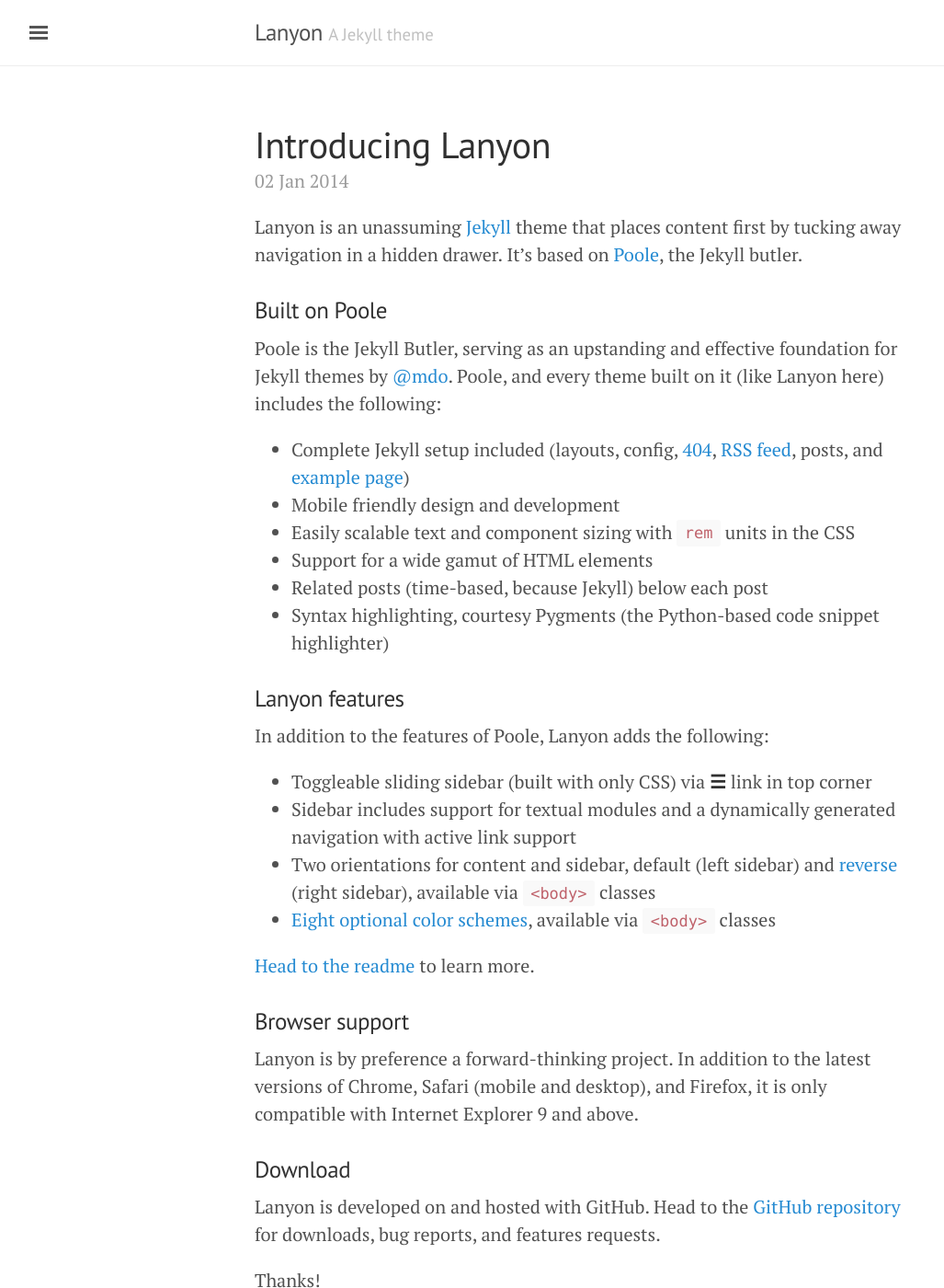
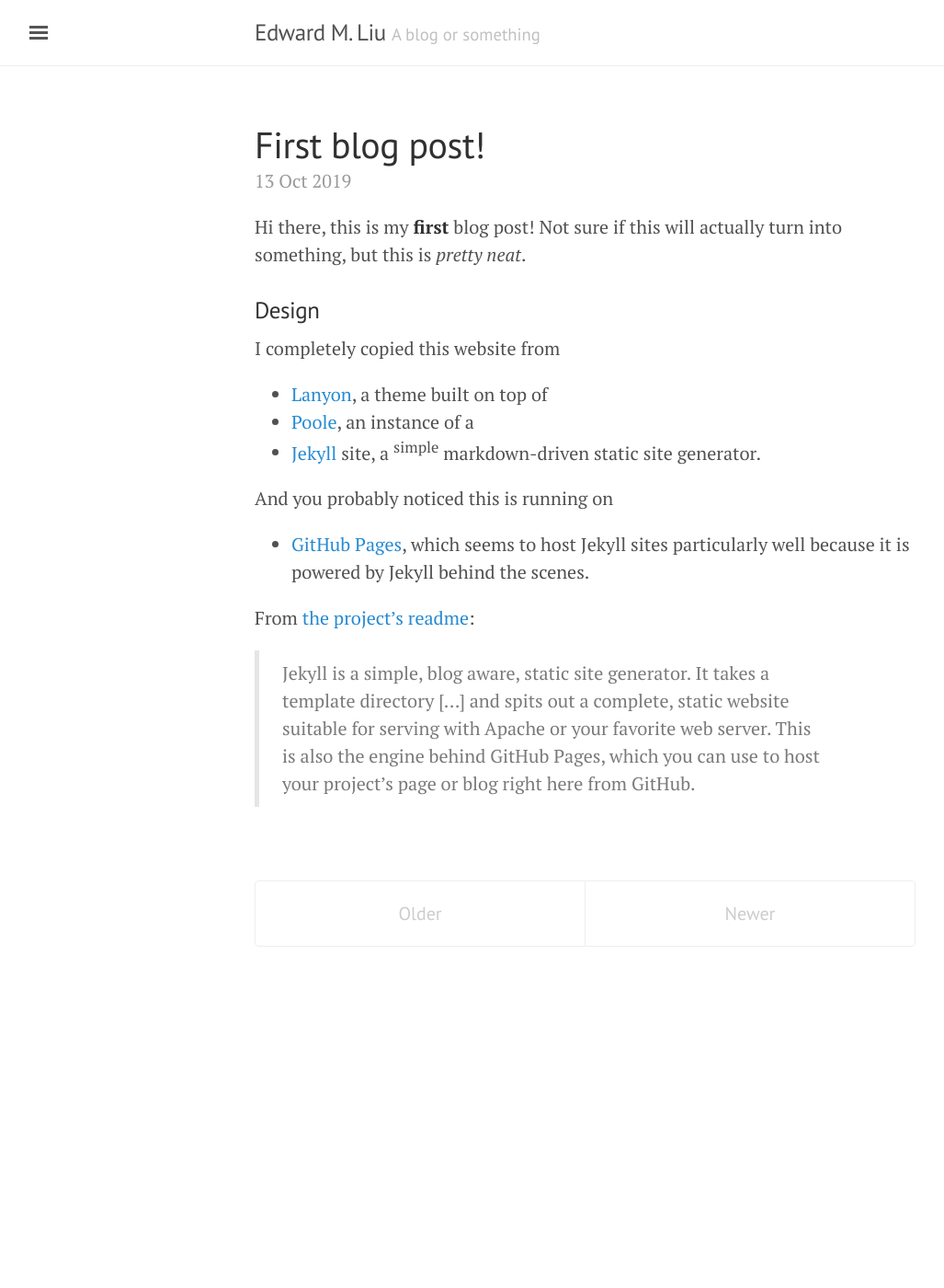
Before and after one commit to eml2170/eml2170.github.io, a Jekyll site: the page built from index.html, in a window 1280 px wide and 1400 px high. Shown: the whole window at 92% size, without its empty margins (3-1030 px from the left). Built offline with Jekyll 4.4.1, drawn with Linux system fonts in a browser that asks for light colours; the list of posts is cut into pages by our own code; some of the changed text lies outside the part shown.

Commit message:
first content

```diff
--- a/_config.yml
+++ b/_config.yml
@@ -7,8 +7,8 @@
 plugins: [jekyll-paginate]
 
 # Setup
-title:               Lanyon
-tagline:             'A Jekyll theme'
+title:               Edward M. Liu
+tagline:             'A blog or something'
 description:         'A reserved <a href="http://jekyllrb.com" target="_blank">Jekyll</a> theme that places the utmost gravity on content with a hidden drawer. Made by <a href="https://twitter.com/mdo" target="_blank">@mdo</a>.'
 url:                 http://lanyon.getpoole.com
 baseurl:             ''
--- a/_posts/2013-12-31-whats-jekyll.md
+++ /dev/null
@@ -1,12 +0,0 @@
----
-layout: post
-title: What's Jekyll?
----
-
-[Jekyll](http://jekyllrb.com) is a static site generator, an open-source tool for creating simple yet powerful websites of all shapes and sizes. From [the project's readme](https://github.com/mojombo/jekyll/blob/master/README.markdown):
-
-  > Jekyll is a simple, blog aware, static site generator. It takes a template directory [...] and spits out a complete, static website suitable for serving with Apache or your favorite web server. This is also the engine behind GitHub Pages, which you can use to host your project’s page or blog right here from GitHub.
-
-It's an immensely useful tool and one we encourage you to use here with Lanyon.
-
-Find out more by [visiting the project on GitHub](https://github.com/mojombo/jekyll).
--- a/_posts/2014-01-01-example-content.md
+++ /dev/null
@@ -1,122 +0,0 @@
----
-layout: post
-title: Example content
----
-
-
-<div class="message">
-  Howdy! This is an example blog post that shows several types of HTML content supported in this theme.
-</div>
-
-Cum sociis natoque penatibus et magnis <a href="#">dis parturient montes</a>, nascetur ridiculus mus. *Aenean eu leo quam.* Pellentesque ornare sem lacinia quam venenatis vestibulum. Sed posuere consectetur est at lobortis. Cras mattis consectetur purus sit amet fermentum.
-
-> Curabitur blandit tempus porttitor. Nullam quis risus eget urna mollis ornare vel eu leo. Nullam id dolor id nibh ultricies vehicula ut id elit.
-
-Etiam porta **sem malesuada magna** mollis euismod. Cras mattis consectetur purus sit amet fermentum. Aenean lacinia bibendum nulla sed consectetur.
-
-## Inline HTML elements
-
-HTML defines a long list of available inline tags, a complete list of which can be found on the [Mozilla Developer Network](https://developer.mozilla.org/en-US/docs/Web/HTML/Element).
-
-- **To bold text**, use `<strong>`.
-- *To italicize text*, use `<em>`.
-- Abbreviations, like <abbr title="HyperText Markup Langage">HTML</abbr> should use `<abbr>`, with an optional `title` attribute for the full phrase.
-- Citations, like <cite>&mdash; Mark otto</cite>, should use `<cite>`.
-- <del>Deleted</del> text should use `<del>` and <ins>inserted</ins> text should use `<ins>`.
-- Superscript <sup>text</sup> uses `<sup>` and subscript <sub>text</sub> uses `<sub>`.
-
-Most of these elements are styled by browsers with few modifications on our part.
-
-## Heading
-
-Vivamus sagittis lacus vel augue rutrum faucibus dolor auctor. Duis mollis, est non commodo luctus, nisi erat porttitor ligula, eget lacinia odio sem nec elit. Morbi leo risus, porta ac consectetur ac, vestibulum at eros.
-
-### Code
-
-Cum sociis natoque penatibus et magnis dis `code element` montes, nascetur ridiculus mus.
-
-{% highlight js %}
-// Example can be run directly in your JavaScript console
-
-// Create a function that takes two arguments and returns the sum of those arguments
-var adder = new Function("a", "b", "return a + b");
-
-// Call the function
-adder(2, 6);
-// > 8
-{% endhighlight %}
-
-Aenean lacinia bibendum nulla sed consectetur. Etiam porta sem malesuada magna mollis euismod. Fusce dapibus, tellus ac cursus commodo, tortor mauris condimentum nibh, ut fermentum massa.
-
-### Lists
-
-Cum sociis natoque penatibus et magnis dis parturient montes, nascetur ridiculus mus. Aenean lacinia bibendum nulla sed consectetur. Etiam porta sem malesuada magna mollis euismod. Fusce dapibus, tellus ac cursus commodo, tortor mauris condimentum nibh, ut fermentum massa justo sit amet risus.
-
-* Praesent commodo cursus magna, vel scelerisque nisl consectetur et.
-* Donec id elit non mi porta gravida at eget metus.
-* Nulla vitae elit libero, a pharetra augue.
-
-Donec ullamcorper nulla non metus auctor fringilla. Nulla vitae elit libero, a pharetra augue.
-
-1. Vestibulum id ligula porta felis euismod semper.
-2. Cum sociis natoque penatibus et magnis dis parturient montes, nascetur ridiculus mus.
-3. Maecenas sed diam eget risus varius blandit sit amet non magna.
-
-Cras mattis consectetur purus sit amet fermentum. Sed posuere consectetur est at lobortis.
-
-<dl>
-  <dt>HyperText Markup Language (HTML)</dt>
-  <dd>The language used to describe and define the content of a Web page</dd>
-
-  <dt>Cascading Style Sheets (CSS)</dt>
-  <dd>Used to describe the appearance of Web content</dd>
-
-  <dt>JavaScript (JS)</dt>
-  <dd>The programming language used to build advanced Web sites and applications</dd>
-</dl>
-
-Integer posuere erat a ante venenatis dapibus posuere velit aliquet. Morbi leo risus, porta ac consectetur ac, vestibulum at eros. Nullam quis risus eget urna mollis ornare vel eu leo.
-
-### Tables
-
-Aenean lacinia bibendum nulla sed consectetur. Lorem ipsum dolor sit amet, consectetur adipiscing elit.
-
-<table>
-  <thead>
-    <tr>
-      <th>Name</th>
-      <th>Upvotes</th>
-      <th>Downvotes</th>
-    </tr>
-  </thead>
-  <tfoot>
-    <tr>
-      <td>Totals</td>
-      <td>21</td>
-      <td>23</td>
-    </tr>
-  </tfoot>
-  <tbody>
-    <tr>
-      <td>Alice</td>
-      <td>10</td>
-      <td>11</td>
-    </tr>
-    <tr>
-      <td>Bob</td>
-      <td>4</td>
-      <td>3</td>
-    </tr>
-    <tr>
-      <td>Charlie</td>
-      <td>7</td>
-      <td>9</td>
-    </tr>
-  </tbody>
-</table>
-
-Nullam id dolor id nibh ultricies vehicula ut id elit. Sed posuere consectetur est at lobortis. Nullam quis risus eget urna mollis ornare vel eu leo.
-
------
-
-Want to see something else added? <a href="https://github.com/poole/poole/issues/new">Open an issue.</a>
--- a/_posts/2014-01-02-introducing-lanyon.md
+++ /dev/null
@@ -1,38 +0,0 @@
----
-layout: post
-title: Introducing Lanyon
----
-
-Lanyon is an unassuming [Jekyll](http://jekyllrb.com) theme that places content first by tucking away navigation in a hidden drawer. It's based on [Poole](http://getpoole.com), the Jekyll butler.
-
-### Built on Poole
-
-Poole is the Jekyll Butler, serving as an upstanding and effective foundation for Jekyll themes by [@mdo](https://twitter.com/mdo). Poole, and every theme built on it (like Lanyon here) includes the following:
-
-* Complete Jekyll setup included (layouts, config, [404](/404), [RSS feed](/atom.xml), posts, and [example page](/about))
-* Mobile friendly design and development
-* Easily scalable text and component sizing with `rem` units in the CSS
-* Support for a wide gamut of HTML elements
-* Related posts (time-based, because Jekyll) below each post
-* Syntax highlighting, courtesy Pygments (the Python-based code snippet highlighter)
-
-### Lanyon features
-
-In addition to the features of Poole, Lanyon adds the following:
-
-* Toggleable sliding sidebar (built with only CSS) via **☰** link in top corner
-* Sidebar includes support for textual modules and a dynamically generated navigation with active link support
-* Two orientations for content and sidebar, default (left sidebar) and [reverse](https://github.com/poole/lanyon#reverse-layout) (right sidebar), available via `<body>` classes
-* [Eight optional color schemes](https://github.com/poole/lanyon#themes), available via `<body>` classes
-
-[Head to the readme](https://github.com/poole/lanyon#readme) to learn more.
-
-### Browser support
-
-Lanyon is by preference a forward-thinking project. In addition to the latest versions of Chrome, Safari (mobile and desktop), and Firefox, it is only compatible with Internet Explorer 9 and above.
-
-### Download
-
-Lanyon is developed on and hosted with GitHub. Head to the <a href="https://github.com/poole/lanyon">GitHub repository</a> for downloads, bug reports, and features requests.
-
-Thanks!
--- /dev/null
+++ b/_posts/2019-10-13-hello-world.md
@@ -0,0 +1,20 @@
+---
+layout: post
+title: First blog post!
+---
+
+Hi there, this is my <strong>first</strong> blog post! Not sure if this will actually turn into something, but this is <em>pretty neat</em>.
+
+### Design
+
+I completely copied this website from
+* [Lanyon](http://lanyon.getpoole.com), a theme built on top of
+* [Poole](http://getpoole.com), an instance of a
+* [Jekyll](https://jekyllrb.com) site, a <sup>simple</sup> markdown-driven static site generator.
+
+And you probably noticed this is running on
+* [GitHub Pages](https://pages.github.com), which seems to host Jekyll sites particularly well because it is powered by Jekyll behind the scenes.
+
+From [the project's readme](https://github.com/mojombo/jekyll/blob/master/README.markdown):
+
+  > Jekyll is a simple, blog aware, static site generator. It takes a template directory [...] and spits out a complete, static website suitable for serving with Apache or your favorite web server. This is also the engine behind GitHub Pages, which you can use to host your project’s page or blog right here from GitHub.
```
